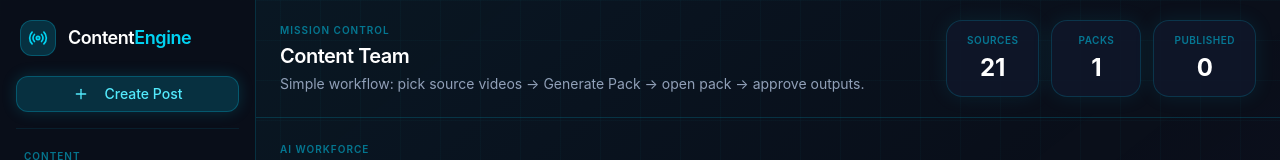
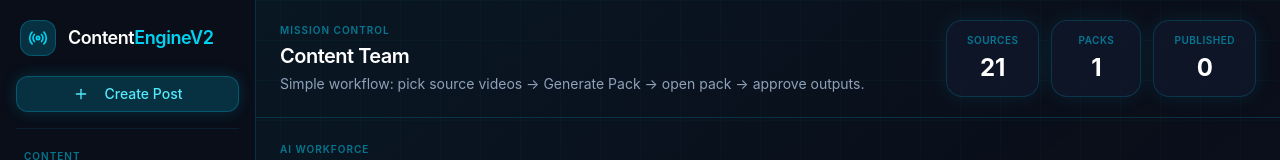
Before and after one commit to SierraRhuiz/ContentEngine, a Next.js app: page / in a window 1280 px wide. Shown: the top 160 px of the page. Built offline with nearby package versions, Linux system fonts and the light colour scheme; no server answers.

Commit message:
Test auto-sync: ContentEngine → ContentEngineV2

```diff
--- a/src/components/sidebar.tsx
+++ b/src/components/sidebar.tsx
@@ -45,7 +45,7 @@ export function Sidebar() {
         </div>
         <div>
           <span className="text-lg font-semibold tracking-tight text-white">Content</span>
-          <span className="text-lg font-semibold tracking-tight text-cyan-400">Engine</span>
+          <span className="text-lg font-semibold tracking-tight text-cyan-400">EngineV2</span>
         </div>
       </div>
 
```
